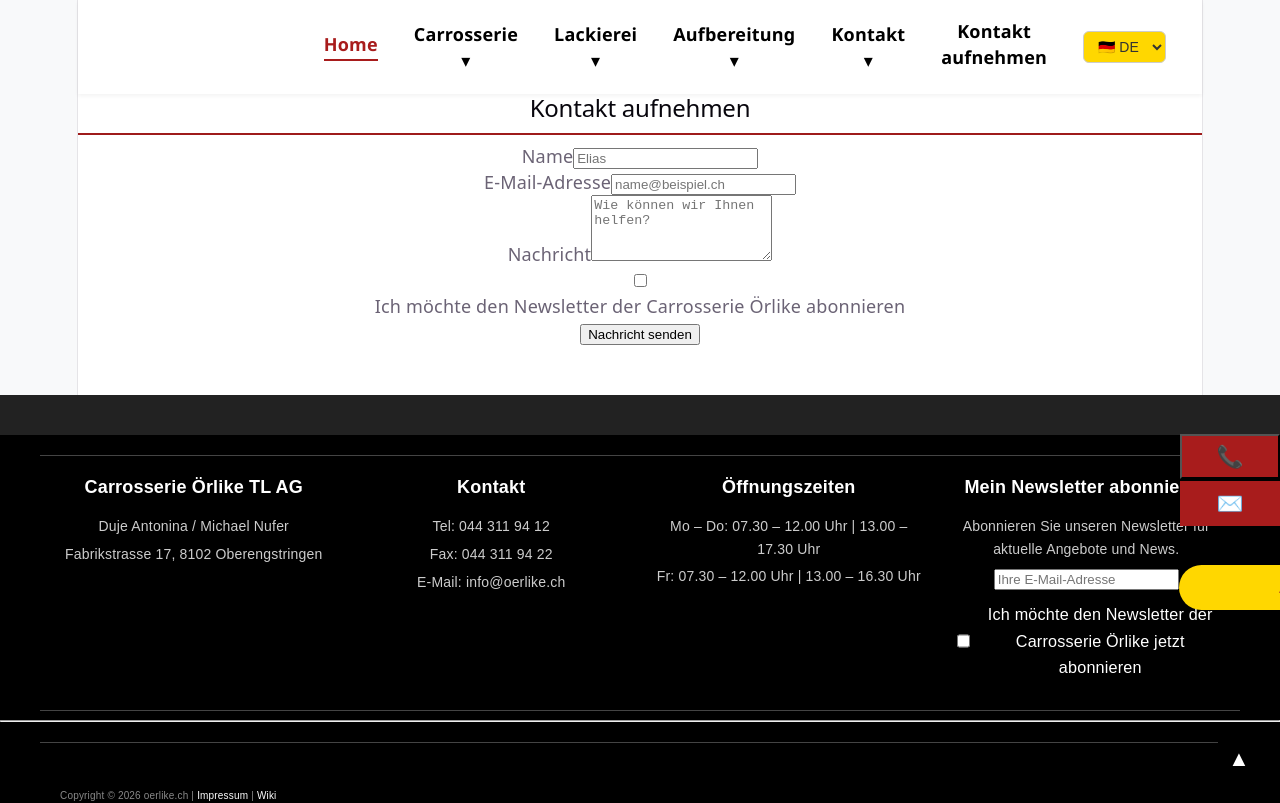
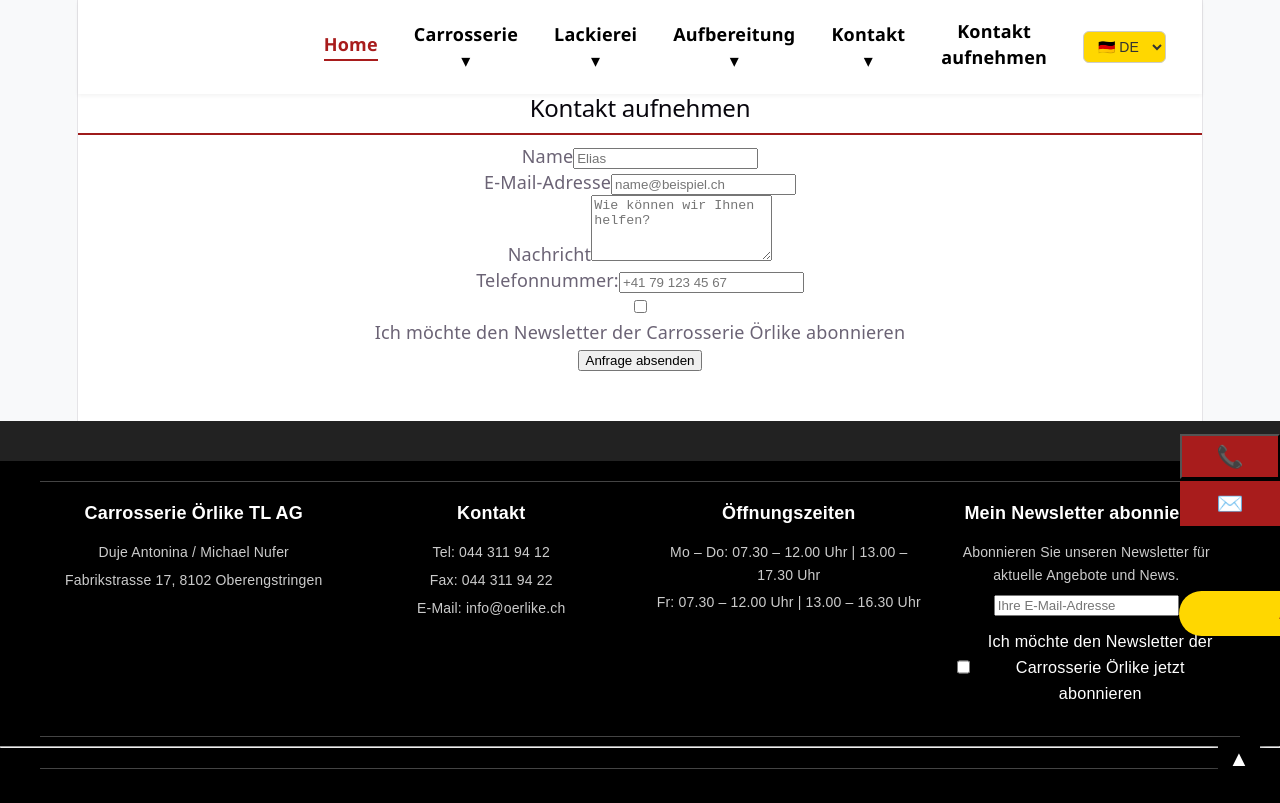
Before and after one commit to elias4864/Website-Carosserie-Oerlikon, a React (Vite) app: page /anfrage in a window 1280 px wide. Shown: the top 803 px of the page. Built offline with nearby package versions, Linux system fonts and the light colour scheme.

Commit message:
Newsletter udn Anfrage added

```diff
--- a/src/assets/Styles/Anfrage.css
+++ b/src/assets/Styles/Anfrage.css
@@ -1,3 +1,15 @@
-.anfrage{
+.submit-btn{
 
 }
+
+.submit-btn:hover{
+    background-color: orangered;
+    color:gold;
+
+}
+
+
+.text-box{
+    background-color: orangered;
+    color:gold;
+}
--- a/src/assets/pages/Anfrage.jsx
+++ b/src/assets/pages/Anfrage.jsx
@@ -1,9 +1,10 @@
 import React, { useState } from 'react';
-
+import '../Styles/Anfrage.css';
 export default function Anfrage() {
     const [formData, setFormData] = useState({
         name: '',
         email: '',
+        phone:'',
         message: '',
         newsletter: false,
     });
@@ -25,7 +26,8 @@
             // Hier API-Aufruf einfügen (z.B. fetch('/api/contact', ...))
             await new Promise((resolve) => setTimeout(resolve, 1500)); // Simulation
             setStatus('success');
-            setFormData({ name: '', email: '', message: '', newsletter: false }); // Formular zurücksetzen
+            alert("Nachricht erfolgreich abgeschickt");
+            setFormData({ name: '', email: '', message: '', newsletter: false ,phone: ''}); // Formular zurücksetzen
         } catch (error) {
             setStatus('error');
         }
@@ -36,7 +38,7 @@
             <h2 className="text-2xl font-bold mb-6 text-gray-800">Kontakt aufnehmen</h2>
 
             {status === 'success' && (
-                <div className="mb-4 p-4 text-sm text-green-700 bg-green-100 rounded-lg" role="alert">
+                <div className="text-box" role="alert">
                     Vielen Dank! Ihre Nachricht wurde erfolgreich gesendet.
                 </div>
             )}
@@ -96,6 +98,23 @@
                     />
                 </div>
 
+                <div>
+                    <label htmlFor="tel" className="block text-sm font-medium text-gray-700 mb-1">
+                        Telefonnummer:
+                    </label>
+                    <input
+                        type="tel"
+                        id="tel"
+                        name="phone"
+                        required
+                        value={formData.phone}
+                        onChange={handleChange}
+                        className="w-full px-3 py-2 border border-gray-300 rounded-md shadow-sm focus:outline-none focus:ring-2 focus:ring-blue-500 focus:border-blue-500"
+                        placeholder="+41 79 123 45 67"
+                    />
+                </div>
+
+
                 {/* Newsletter Checkbox */}
                 <div className="flex items-start">
                     <div className="flex items-center h-5">
@@ -118,9 +137,9 @@
                 <button
                     type="submit"
                     disabled={status === 'loading'}
-                    className="w-full bg-blue-600 hover:bg-blue-700 text-white font-medium py-2 px-4 rounded-md shadow-sm transition-colors duration-200 focus:outline-none focus:ring-2 focus:ring-blue-500 focus:ring-offset-2 disabled:opacity-50 cursor-pointer"
+                    className="submit-btn"
                 >
-                    {status === 'loading' ? 'Wird gesendet...' : 'Nachricht senden'}
+                    {status === 'loading' ? 'Wird gesendet...' : 'Anfrage absenden'}
                 </button>
             </form>
         </div>
```
